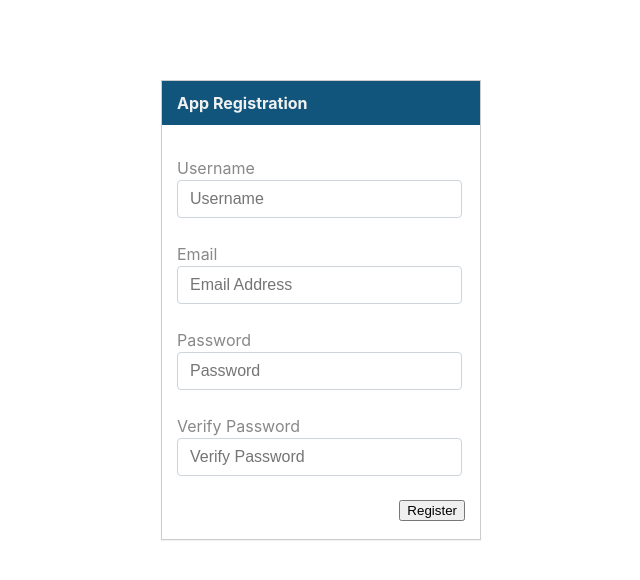
After one commit to uryyb/mailhide, a Flask app: template mailhide/templates/register.html in a window 1280 px wide. The commit adds this page. Shown: the top 580 px of the page, without its empty margins (319-959 px from the left). Run offline with Flask 2, Linux system fonts and the light colour scheme; the template is opened without the code that fills it: values that come from a table or form of the project are taken from there, others are empty; tables that the repository leaves empty hold one stand-in row (values such as "Sample post"); parts of the project's set-up code (start-up, migrations or seed data) failed here and were passed over.

```diff
--- a/config.yaml
+++ b/config.yaml
@@ -1,4 +1,12 @@
+debug: True
+host: "127.0.0.1"
+port: 5000
 app_secret_key: "update_me"
+sqlalchemy_track_modifications: False
+sqlalchemy_database_uri: "sqlite:///users.db"
+log_file: "loginapp.log"
+log_level: "NOTSET"
+
 captcha_public_key: "<public_key>"
 captcha_private_key: "<private_key>"
 hidden_address: "email@example.com"
--- /dev/null
+++ b/mailhide/forms.py
@@ -0,0 +1,26 @@
+from flask_wtf import FlaskForm
+from wtforms import Form, StringField, PasswordField, \
+                        SubmitField, validators
+
+
+# the flask wtf login form setup and validation
+class LoginForm(FlaskForm):
+    username = StringField("Username", validators=[validators.DataRequired()])
+    password = PasswordField("Password", validators=[validators.DataRequired()])
+    submit = SubmitField("Login")
+
+
+class RegistForm(FlaskForm):
+    username = StringField("Username", validators=[validators.DataRequired()
+        ])
+    email = StringField("Email", validators=[
+        validators.DataRequired(),
+        validators.Email()
+        ])
+    password = PasswordField("Password", validators=[validators.DataRequired(),
+        validators.EqualTo("vpassword", message="Passwords don't match")
+        ])
+    vpassword = PasswordField("Verify Password", validators=[
+        validators.DataRequired()
+        ])
+    submit = SubmitField("Register")
--- /dev/null
+++ b/mailhide/static/css/main.css
@@ -0,0 +1,156 @@
+body {
+    font-family: -apple-system, BlinkMacSystemFont, "Segoe UI", Roboto, "Helvetica Neue", Arial, sans-serif, "Apple Color Emoji", "Segoe UI Emoji", "Segoe UI Symbol";
+    font-size: 1rem;
+    font-weight: 400;
+    line-height: 1.5;
+    color: #212529;
+    text-align: left;
+    background-color: #fff;
+}
+
+.main {
+    margin: 0 auto;
+    max-width: 760px;
+    width: 100%;
+}
+
+.auth {
+    margin: 80px auto 0;
+    max-width: 320px;
+    width: 100%;
+}
+
+a {
+    color: #337ab7;
+    text-decoration: none;
+}
+
+a:hover,
+a:focus {
+    color: #23527c;
+    text-decoration: underline;
+}
+
+a:focus {
+    outline: thin dotted;
+    outline: 5px auto -webkit-focus-ring-color;
+    outline-offset: -2px;
+}
+
+.header,
+.content,
+.footer {
+    padding: 0 20px;
+}
+
+.header {
+    border-bottom: 1px solid #ccc;
+    padding-top: 12px;
+    margin-bottom: 30px;
+}
+
+.site-title {
+    float: left;
+}
+
+.menu {
+    float: right;
+    margin-top: 38px;
+}
+
+.menu li {
+    display: inline;
+}
+
+.menu li:not(:last-child):after {
+    color: #ccc;
+    content: '|';
+    padding-left: 5px;
+    padding-right: 5px;
+}
+
+.footer {
+    border-top: 1px solid #ccc;
+    padding-top: 12px;
+    margin-bottom: 30px;
+}
+
+.login-panel {
+    margin-bottom: 20px;
+    background-color: #fff;
+    border: 1px solid #ccc;
+    -webkit-box-shadow: 0 1px 1px rgba(0, 0, 0, .05);
+    box-shadow: 0 1px 1px rgba(0, 0, 0, .05);
+}
+
+.login-form {
+    padding: 15px;
+}
+
+.login-header {
+    background: #11557C;
+    padding: 10px 15px;
+}
+
+.login-title {
+    margin-top: 0;
+    margin-bottom: 0;
+    font-size: 16px;
+    font-weight: bold;
+    color: #f1f1f1;
+}
+
+.login-title > a,
+.login-title > small,
+.login-title > .small,
+.login-title > small > a,
+.login-title > .small > a {
+    color: inherit;
+}
+
+#submit {
+    cursor: pointer;
+    float: right;
+}
+
+input[type="password"], input[type="text"] {
+    display: block;
+    width: 90%;
+    padding: 0.375rem 0.75rem;
+    font-size: 1rem;
+    line-height: 1.5;
+    color: #495057;
+    background-color: #fff;
+    background-clip: padding-box;
+    border: 1px solid #ced4da;
+    border-radius: 0.25rem;
+    transition: border-color 0.15s ease-in-out, box-shadow 0.15s ease-in-out;
+}
+
+label {
+    color: #888;
+}
+
+/*
+ * Clearfix: contain floats
+ *
+ * For modern browsers
+ * 1. The space content is one way to avoid an Opera bug when the
+ *    `contenteditable` attribute is included anywhere else in the document.
+ *    Otherwise it causes space to appear at the top and bottom of elements
+ *    that receive the `clearfix` class.
+ * 2. The use of `table` rather than `block` is only necessary if using
+ *    `:before` to contain the top-margins of child elements.
+ */
+
+.clearfix:before,
+.clearfix:after {
+    content: " ";
+    /* 1 */
+    display: table;
+    /* 2 */
+}
+
+.clearfix:after {
+    clear: both;
+}
--- a/templates/home.html
+++ b/mailhide/templates/hidden.html
@@ -24,7 +24,8 @@
 		  		url : '/_validate',
 		  		type : 'POST',
 		  		data : {
-		  			'g-recaptcha-response' : $('#g-recaptcha-response').val()
+		  			'g-recaptcha-response' : $('#g-recaptcha-response').val(),
+		  			'hashkey' : {{hashkey}}
 		  		},
 		  		dataType:'json',
 		  		success : function(data) {
--- /dev/null
+++ b/mailhide/templates/login_base.html
@@ -0,0 +1,28 @@
+<!DOCTYPE html>
+<html class="no-js" lang="">
+<head>
+	<meta charset="utf-8">
+    <meta http-equiv="x-ua-compatible" content="ie=edge">
+    <title>{% block title %}Auth{% endblock %}</title>
+    <meta name="description" content="">
+    <meta name="viewport" content="width=device-width, initial-scale=1">
+
+    <link rel="stylesheet" type="text/css" href="{{ url_for('static', filename='css/main.css') }}">
+</head>
+<body class="auth">
+	<div class="login-panel">
+		<div class="login-header">
+			<div class="login-title">
+				{% block page_title %}{% endblock %}
+			</div>
+		</div>
+		<div class="login-form">
+			{% if error != None %}
+			<p>{{ error }}</p>
+			{% endif %}
+			{% block content %}{% endblock %}
+			<div class="clearfix"></div>
+		</div>
+	</div>
+</body>
+</html>
--- /dev/null
+++ b/mailhide/templates/register.html
@@ -0,0 +1,28 @@
+{% extends "login_base.html" %}
+
+{% block title %}
+App Registration
+{% endblock %}
+
+{% block page_title %}
+App Registration
+{% endblock %}
+
+{% block content %}
+<form action="{{ url_for('register') }}" method="post">
+	{{ form.csrf_token }}
+	{{ form.username.label }}<br/>
+    {{ form.username(placeholder="Username") }}<br/>
+    {{ form.email.label }}<br/>
+    {{ form.email(placeholder="Email Address") }} <br/>
+    {{ form.password.label }}<br/>
+    {{ form.password(placeholder="Password") }}<br/>
+    {{ form.vpassword.label }}<br/>
+    {{ form.vpassword(placeholder="Verify Password") }}<br/>
+    {{ form.submit }}<br/>
+</form>
+{% endblock %}
+
+{% block footer %}
+Flask login example app by <a href="http://bmcculley.github.io">bmcculley</a>.
+{% endblock %}
--- /dev/null
+++ b/mailhide/views.py
@@ -0,0 +1,150 @@
+from flask import escape, render_template, request, flash, \
+                    redirect, Response, url_for, abort
+from flask_login import UserMixin, current_user, \
+                            login_required, login_user, logout_user
+from urllib.parse import urlparse, urljoin
+from mailhide import app, config_dic, db, login_manager, logger
+from mailhide.forms import LoginForm, RegistForm
+from mailhide import models
+import bcrypt
+
+# the user model (flask login)
+class User(UserMixin):
+
+    def __init__(self, id):
+        user_data = models.DBUser.query.filter_by(id=id).first()
+        self.id = id
+        self.name = user_data.username
+        self.email = user_data.email
+
+    def __repr__(self):
+        return "%d/%s/%s" % (self.id, self.name, self.email)
+
+
+# snippet to check if the url is safe
+# http://flask.pocoo.org/snippets/62/
+def is_safe_url(target):
+    ref_url = urlparse(request.host_url)
+    test_url = urlparse(urljoin(request.host_url, target))
+    return test_url.scheme in ("http", "https") and \
+           ref_url.netloc == test_url.netloc
+
+
+@app.route("/", methods=["GET"])
+def home():
+    return render_template("home.html")
+
+@app.route("/h/<hashkey>", methods=["GET"])
+def hidden(hashkey):
+    return render_template("hidden.html",
+                public_key=config_dic["captcha_public_key"],
+                hashkey=hashkey)
+
+
+# an example protected url
+@app.route("/account")
+@login_required
+def account():
+    return render_template("account.html")
+
+
+# register here
+@app.route("/register", methods=["GET", "POST"])
+def register():
+    error = None
+    if current_user.is_anonymous:
+        form = RegistForm(request.form)
+        if request.method == "POST" and form.validate():
+            try:
+                user = models.DBUser(username=form.username.data,
+                    email=form.email.data,
+                    password=bcrypt.hashpw(form.password.data.encode("utf-8"), bcrypt.gensalt()))
+                db.session.add(user)
+                db.session.commit()
+                return redirect(url_for("login"))
+            except:
+                # need to improve this error handling
+                error = "Username or email already in use."
+        return render_template("register.html", form=form, error=error)
+    else:
+        return redirect(url_for("home"))
+
+# login here
+@app.route("/login", methods=["GET", "POST"])
+def login():
+    error = None
+    if current_user.is_anonymous:
+        form = LoginForm(request.form)
+        if request.method == "POST" and form.validate():
+            username = form.username.data
+            password = form.password.data.encode("utf-8")
+            user_data = models.DBUser.query.filter_by(username=username).first()
+            if user_data and bcrypt.checkpw(password, user_data.password):
+                user = User(user_data.id)
+                login_user(user)
+                flash("You were successfully logged in")
+                next = request.args.get("next")
+                if not is_safe_url(next):
+                    return abort(400)
+
+                return redirect(next or url_for("home"))
+            else:
+                error = "Login failed"
+        return render_template("login.html", form=form, error=error)
+    else:
+        return "Already logged in."
+
+
+# log the user out
+@app.route("/logout")
+@login_required
+def logout():
+    logout_user()
+    return redirect(url_for("home"))
+
+
+# handle failed login
+@app.errorhandler(401)
+def page_not_found(e):
+    return "Login failed"
+
+
+# callback to reload the user object
+@login_manager.user_loader
+def load_user(userid):
+    return User(userid)
+
+# validate recaptcha response
+@app.route("/validate", methods=["POST"])
+def validate():
+    data = None
+    client_ip = request.remote_addr
+    captcha_response = request.form['g-recaptcha-response']
+    if helpers.verify(config_dic["captcha_private_key"], captcha_response, client_ip):
+        data = {"status":True,
+            "msg":"Here's the email you were looking for",
+            "email":config_dic["hidden_address"]}
+    else:
+        data = {"status":False,
+            "msg":"reCAPTCHA test failed."}
+    return render_template("validate.html", data=data)
+
+@app.route("/_validate", methods=["POST"])
+def ajax_validate():
+    data = None
+    client_ip = request.remote_addr
+    captcha_response = request.form['g-recaptcha-response']
+    hashkey = request.form['hashkey']
+    if helpers.verify(config_dic["captcha_private_key"], captcha_response, client_ip):
+        #hide just a single address for now
+        if "hidden_address" in config_dic["hidden_address"]:
+            hidden_address = config_dic["hidden_address"]
+        else:
+            hidden_address = models.Emails.query.filter_by(email_hash=hashkey).first()
+        data = {"status":True,
+            "msg":"Here's the email you were looking for",
+            "email":hidden_address}
+    else:
+        data = {"status":False,
+            "msg":"reCAPTCHA test failed."}
+    return jsonify(data)
--- /dev/null
+++ b/run.py
@@ -0,0 +1,5 @@
+from loginapp import app
+
+
+if __name__ == "__main__":
+    app.run()
```
Also changed, not shown: app.py (deleted, +0 -45 lines), mailhide/__init__.py (added, +41 -0 lines), mailhide/models.py (added, +28 -0 lines), mailhide/templates/account.html (added, +21 -0 lines), mailhide/templates/base.html (added, +35 -0 lines), mailhide/templates/home.html (added, +20 -0 lines), mailhide/templates/login.html (added, +24 -0 lines), requirements.txt (+15 -12 lines), test.py (added, +92 -0 lines), mailhide/helpers.py (renamed from helpers.py), mailhide/templates/validate.html (renamed from templates/validate.html), 1 other file.
